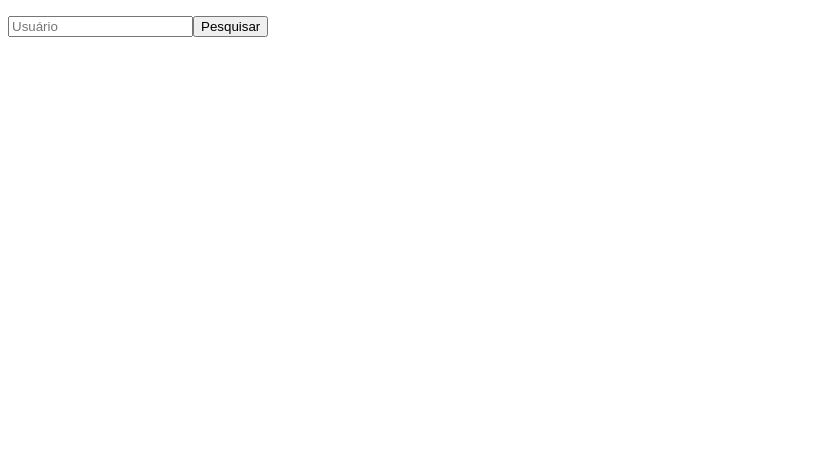
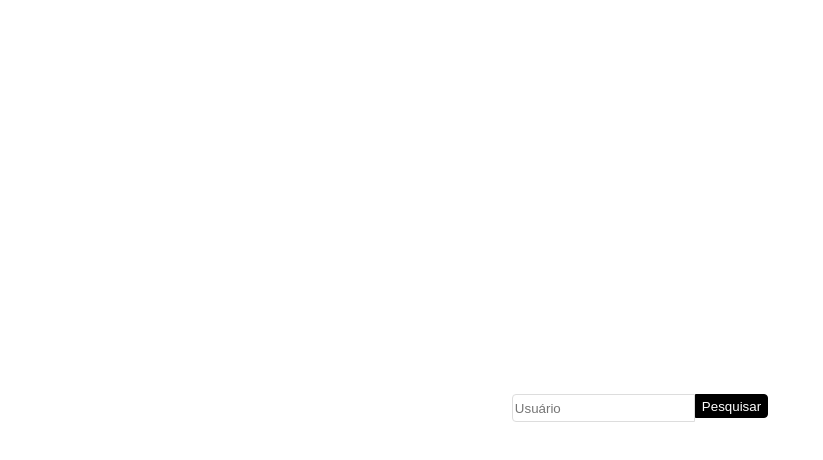
Before and after one commit to Luanftg/gamagit, a React (Create React App) app: page / in a window 1280 px wide. Shown: the top 460 px of the page, without its empty margins (0-823 px from the left). Built offline with nearby package versions, Linux system fonts and the light colour scheme.

Commit message:
install styled-components and update directories

```diff
--- a/package.json
+++ b/package.json
@@ -11,6 +11,7 @@
     "react-dom": "^18.1.0",
     "react-router-dom": "^5.3.3",
     "react-scripts": "5.0.1",
+    "styled-components": "^5.3.5",
     "web-vitals": "^2.1.4"
   },
   "scripts": {
--- a/src/index.js
+++ b/src/index.js
@@ -2,7 +2,6 @@ import React from 'react';
 import ReactDOM from 'react-dom/client';
 
 import App from './App';
-
 
 const root = ReactDOM.createRoot(document.getElementById('root'));
 root.render(
--- a/src/Home.js
+++ b/src/pages/Home/index.js
@@ -1,7 +1,7 @@
 import React, { useState } from 'react';
 import axios from 'axios';
 import { useHistory } from 'react-router-dom';
-
+import * as S from './styled';
 
 function App(props) {
 
@@ -15,9 +15,9 @@ function App(props) {
     const repositories = response.data;
       const repositoriesName = [];
 
-      repositories.map((repository) => {
-        repositoriesName.push(repository.name);
-      });
+      repositories.map((repository) => (
+        repositoriesName.push(repository.name)
+      ));
 
       localStorage.setItem('repositoriesName', JSON.stringify(repositoriesName))
       history.push('/repositories');
@@ -25,12 +25,12 @@ function App(props) {
     });
   }
     return (
-
-      <>
-        <p>{usuario}</p>
-        <input className="usuario" placeholder="Usuário" value={usuario} onChange={e => setUsuario(e.target.value)}/>
-        <button type="button" onClick={handlePesquisa}>Pesquisar</button>
-      </>
+      <S.HomeContainer>
+        <S.Content>
+          <S.Input className="usuario" placeholder="Usuário" value={usuario} onChange={e => setUsuario(e.target.value)}/>
+        <S.Button type="button" onClick={handlePesquisa}>Pesquisar</S.Button>
+        </S.Content>
+      </S.HomeContainer>
     );
 }
 
--- /dev/null
+++ b/src/pages/Home/styled.js
@@ -0,0 +1,49 @@
+import styled from 'styled-components';
+
+export const HomeContainer = styled.div`
+    display:flex;
+    flex-direction:column;
+    align-items: center;
+    justify-content:center;
+    height: 100vh;
+`;
+
+export const Content = styled.div`
+    width: 100vw;
+    display: flex;
+    allign-items: center;
+    justify-content: center;
+`;
+
+export const Input = styled.input`
+    border: 1px solid #ddd;
+    height: 1.5rem;
+    border-radius: .25rem 0 0 .25rem;
+
+&:focus,
+&active {
+    outline: none;
+    box-shadow: none;
+}
+`;
+
+export const Button = styled.button`
+    height: 1.5rem;
+    border: 1px solid #000;
+    background: #000;
+    color: #fff;
+    border-radius: 0 .25rem .25rem 0;
+
+&:focus,
+&:active {
+    outine: none;
+    box-shadow: none;
+}`
+
+export const ErrorMsg = styled.span`
+    display:block;
+    font-size: 0.65rem;
+    color: red;
+    font-weight: 600;
+    margin-top:1rem;
+`
--- a/src/Repositories.js
+++ b/src/pages/Repositories/index.js
@@ -1,4 +1,5 @@
 import React, {useEffect, useState} from  'react';
+import * as S from './styled'
 
 export default function Repositories() {
     const [repositories,setRepositories] = useState([]);
@@ -6,19 +7,19 @@ export default function Repositories() {
         let repositoriesName = localStorage.getItem('repositoriesName');
         repositoriesName = JSON.parse(repositoriesName);
         setRepositories(repositoriesName);
+        localStorage.clear();
     }, []);
     return (
-        <div>
-            <h1>Repositórios</h1>
-            <ol>
+        <S.Container>
+            <S.Title>Repositórios</S.Title>
+            <S.List>
                 {repositories.map(repository => {
                     return (
-                    <li> {repository}</li>
+                    <S.ListItem> {repository}</S.ListItem>
                     )
                 })}
-            </ol>
-
-
-        </div>
+            </S.List>
+            <S.LinkHome to="/">Voltar</S.LinkHome>
+        </S.Container>
         )
 }
--- /dev/null
+++ b/src/pages/Repositories/styled.js
@@ -0,0 +1,40 @@
+import styled from 'styled-components';
+import { Link } from 'react-router-dom';
+
+
+export const Container = styled.div`
+    width: 100%
+    max-width: 991px;
+    margin: 0 auto;
+`
+
+export const Title = styled.h1`
+    text-align: center;
+    font-size: 2rem;
+    font-family: sans-serif;
+    color: #333;
+`
+
+export const List = styled.ol`
+    paddding: 0;
+    margin: 0;
+    font-family: sans-serif;
+`;
+
+export const ListItem = styled.li`
+    margin: .5rem 0;
+    background: #000;
+    color: #fff;
+    padding: .5 rem;
+`;
+
+export const LinkHome = styled(Link)`
+    display: block;
+    width: 4rem;
+    text-align: center;
+    margin: 2rem auto;
+    background-color: #000;
+    padding: .5rem 0;
+    color: #fff;
+    text-decoration: none;
+`;
--- a/src/routes.js
+++ b/src/routes.js
@@ -1,14 +1,14 @@
 import React from 'react';
 import {Switch,  Route, BrowserRouter } from 'react-router-dom';
 
-import Repositories from './Repositories';
-import Home from './Home';
+import Repositories from './pages/Repositories';
+import Home from './pages/Home';
 
 export default function Routes() {
     return (
         <BrowserRouter>
             <Switch>
-                <Route  path="/" exact component={Home} />
+                <Route path="/" exact component={Home} />
                 <Route path='/repositories' component={Repositories}/>
             </Switch>
         </BrowserRouter>
```
Also changed, not shown: 1 other file (tests, documents, lock files or other folders).
